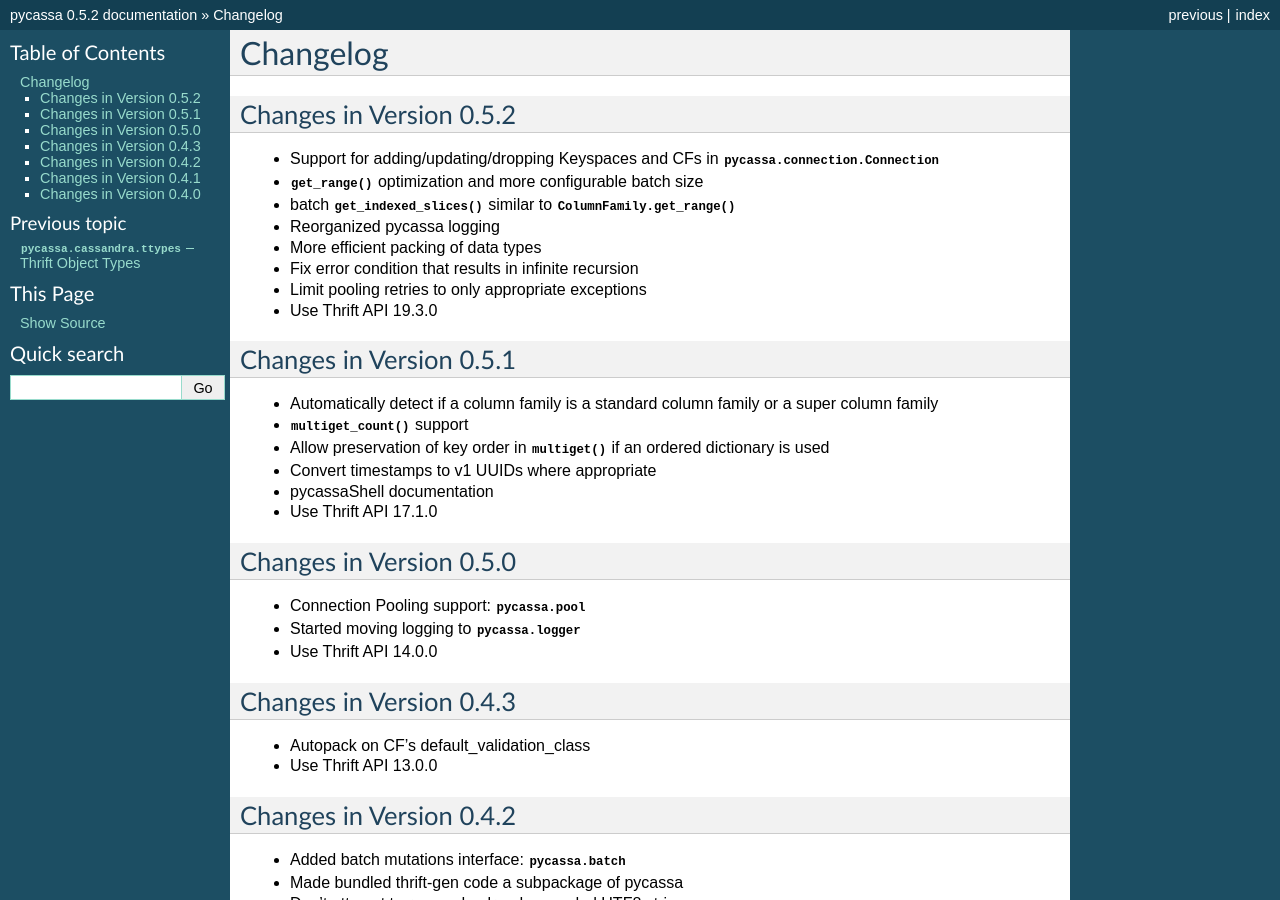
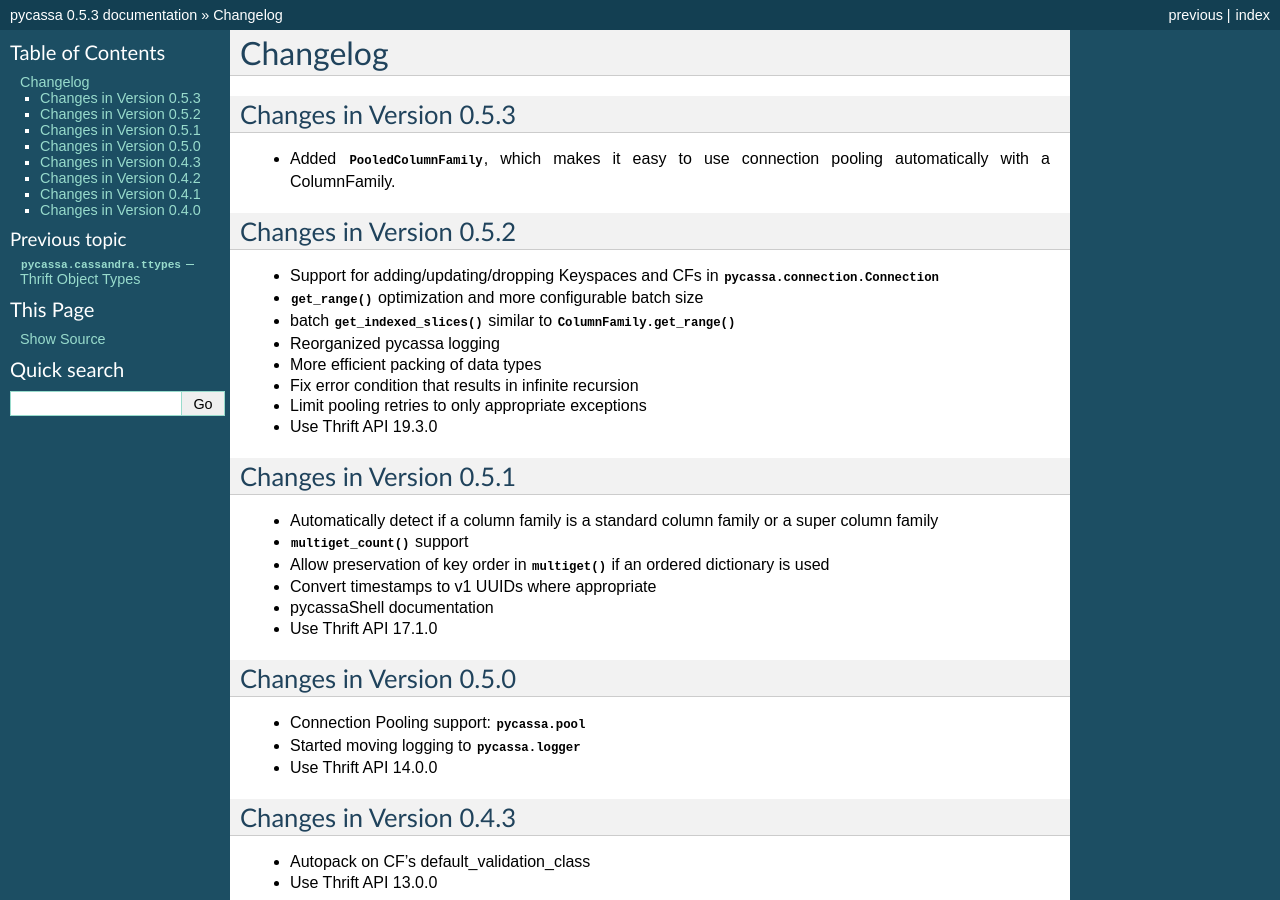
Before and after one commit to pycassa/pycassa, a Sphinx documentation site: the page built from doc/changelog.rst, in a window 1280 px wide and 900 px high. Built offline with Sphinx 7.4.7, drawn with Linux system fonts in a browser that asks for light colours; some of the changed text lies outside the part shown.

Commit message:
Version bump to 0.5.3 plus changelog update

```diff
--- a/doc/changelog.rst
+++ b/doc/changelog.rst
@@ -1,5 +1,11 @@
 Changelog
 =========
+
+Changes in Version 0.5.3
+------------------------
+
+- Added :class:`~pycassa.columnfamily.PooledColumnFamily`, which makes
+  it easy to use connection pooling automatically with a ColumnFamily.
 
 Changes in Version 0.5.2
 ------------------------
--- a/doc/conf.py
+++ b/doc/conf.py
@@ -33,9 +33,9 @@
 # built documents.
 #
 # The short X.Y version.
-version = '0.5.2'
+version = '0.5.3'
 # The full version, including alpha/beta/rc tags.
-release = '0.5.2'
+release = '0.5.3'
 
 # List of documents that shouldn't be included in the build.
 unused_docs = []
--- a/setup.py
+++ b/setup.py
@@ -16,7 +16,7 @@
 from setuptools import setup
 from distutils.cmd import Command
 
-__version_info__ = (0, 5, 2)
+__version_info__ = (0, 5, 3)
 __version__ = '.'.join([str(v) for v in __version_info__])
 
 long_description = """pycassa is a Cassandra library with the following features:
```
Also changed, not shown: 1 other file.
